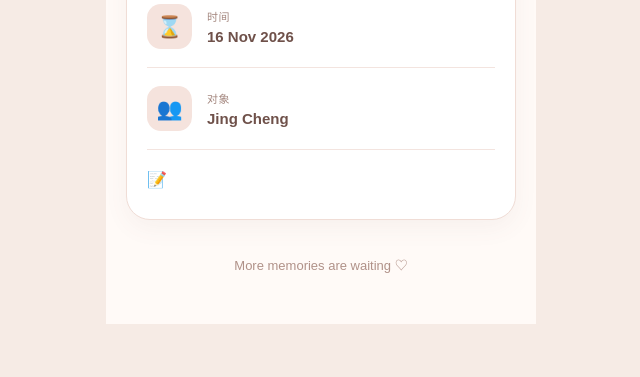
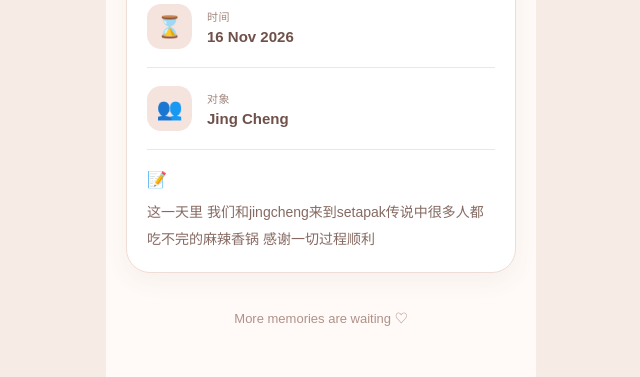
Before and after one commit to tancy1234/114T, a plain HTML site: page activity2.html in a window 1280 px wide. Shown: the part 1125-1502 px from the top of the page, without its empty margins (319-959 px from the left). Before the commit the page ends 1449 px from the top, so only its background shows below. Drawn offline with Linux system fonts and the light colour scheme.

Commit message:
Update random verse cards

```diff
--- a/activity2.html
+++ b/activity2.html
@@ -192,7 +192,7 @@
                     </div>
 
                     <p>
-
+                        这一天里 我们和jingcheng来到setapak传说中很多人都吃不完的麻辣香锅 感谢一切过程顺利
                     </p>
 
                 </div>
```
Also changed, not shown: 1 other file.
